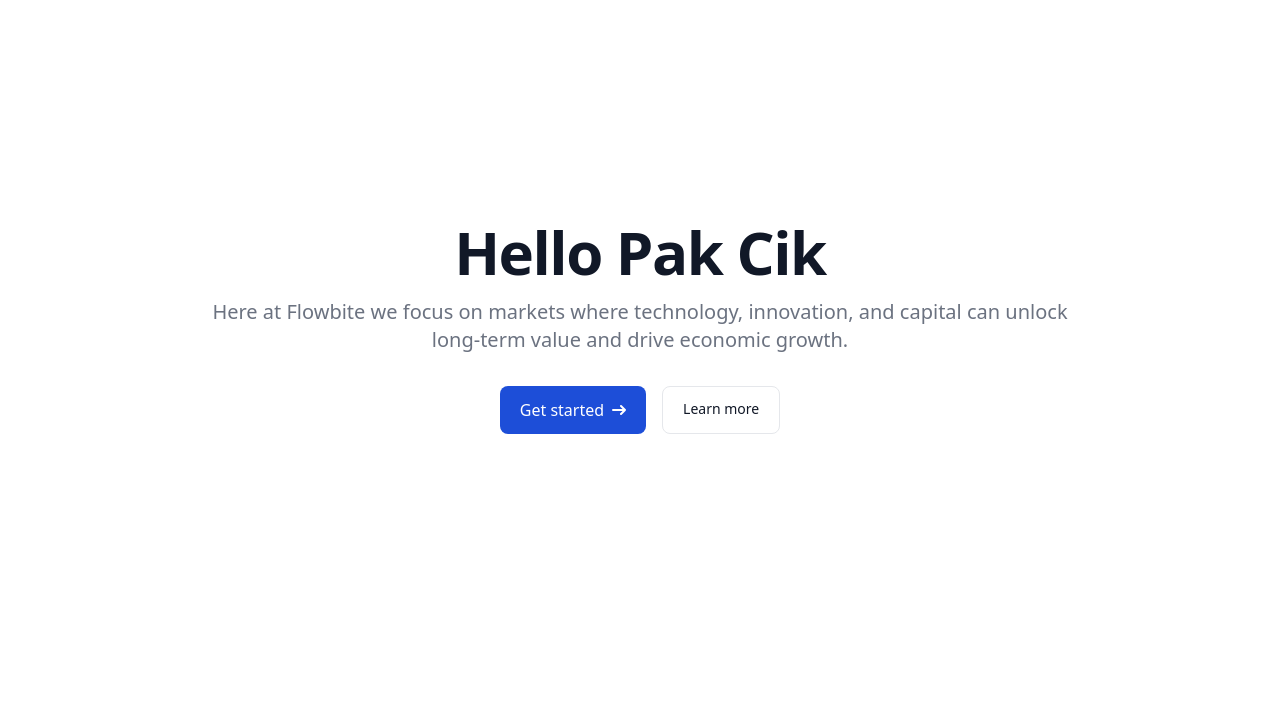
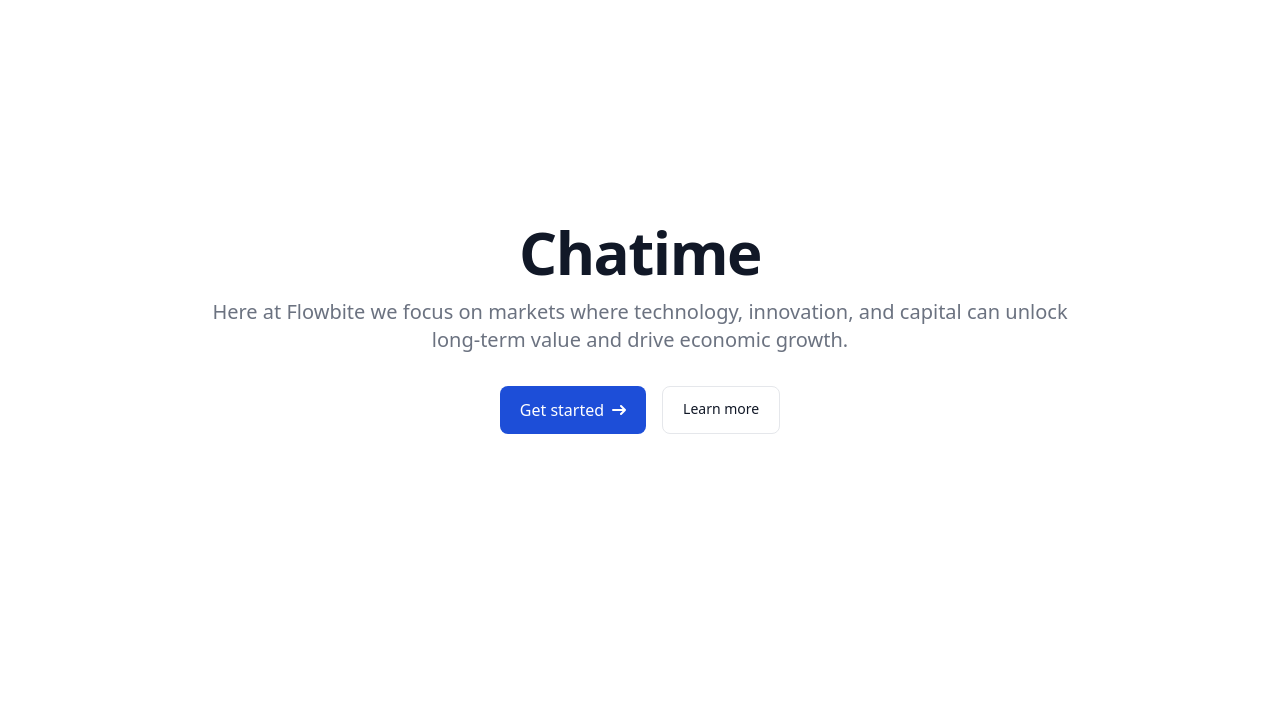
Before and after one commit to chattisvia/chattisvia.github.io, a plain HTML site: page index.html in a window 1280 px wide. Shown: the part 72-800 px from the top of the page. Drawn offline with nearby package versions, Linux system fonts and the light colour scheme.

Commit message:
Change header text from 'Hello Pak Cik' to 'Chatime'

```diff
--- a/index.html
+++ b/index.html
@@ -106,7 +106,7 @@
 
     <section class="bg-white dark:bg-gray-900 h-screen flex items-center justify-center">
         <div class="py-8 px-4 mx-auto max-w-screen-xl text-center lg:py-16">
-            <h1 class="mb-4 text-4xl font-extrabold tracking-tight leading-none text-gray-900 md:text-5xl lg:text-6xl dark:text-white">Hello Pak Cik</h1>
+            <h1 class="mb-4 text-4xl font-extrabold tracking-tight leading-none text-gray-900 md:text-5xl lg:text-6xl dark:text-white">Chatime</h1>
             <p class="mb-8 text-lg font-normal text-gray-500 lg:text-xl sm:px-16 lg:px-48 dark:text-gray-400">Here at Flowbite we focus on markets where technology, innovation, and capital can unlock long-term value and drive economic growth.</p>
             <div class="flex flex-col space-y-4 sm:flex-row sm:justify-center sm:space-y-0">
                 <a href="#" class="inline-flex justify-center items-center py-3 px-5 text-base font-medium text-center text-white rounded-lg bg-blue-700 hover:bg-blue-800 focus:ring-4 focus:ring-blue-300 dark:focus:ring-blue-900">
```
